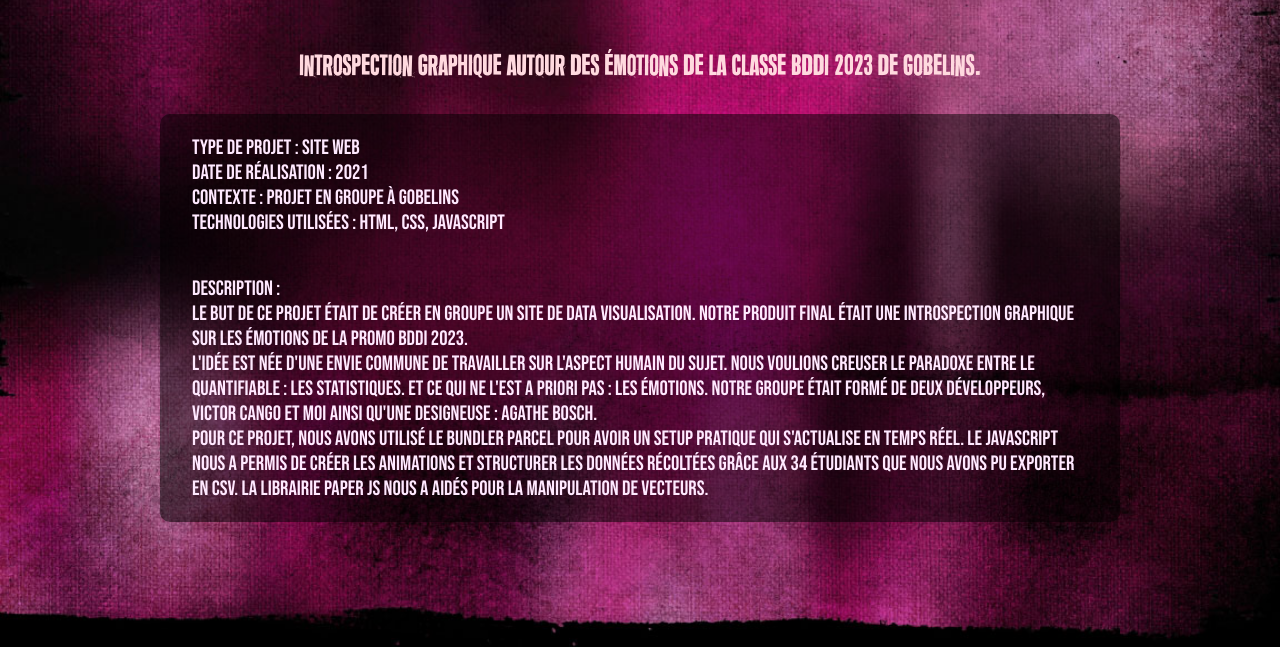
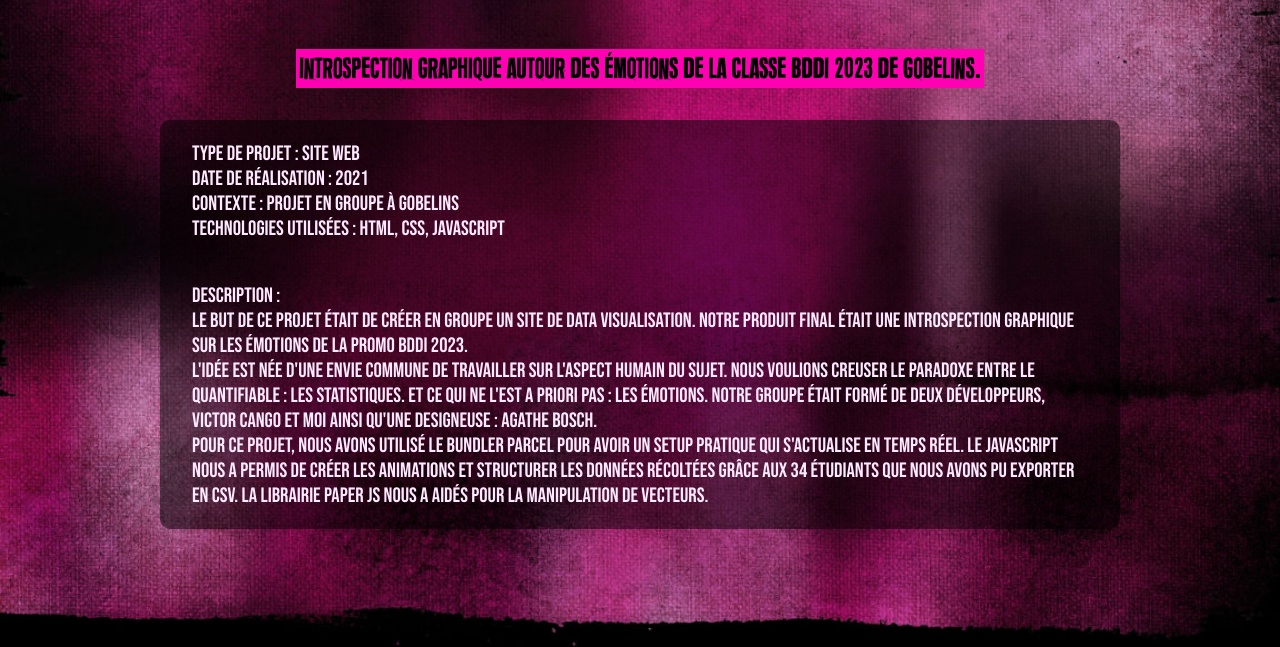
Before and after one commit to LouisePrd/Online-Portfolio, a plain HTML site: page src/pages/pages-categories/auFilDuTemps.html in a window 1280 px wide. Shown: the part 153-800 px from the top of the page. Drawn offline with Linux system fonts and the light colour scheme; a web font is replaced by a local one.

Commit message:
fix small elements

```diff
--- a/src/styles/styles-projets.css
+++ b/src/styles/styles-projets.css
@@ -108,5 +108,10 @@ html {
     font-family: var(--police-titre2-btn);
     text-align: center;
     margin-bottom: 2rem;
-    color: rgb(255, 217, 223);
+    color: var(--color-black);
+    background-color: var(--color-pink);
+    width: fit-content;
+    margin-left: auto;
+    margin-right: auto;
+    padding: 0.2rem;
 }
```
Also changed, not shown: src/pages/categories.html (+1 -1 lines), src/pages/inspirations.html (+0 -1 lines).
